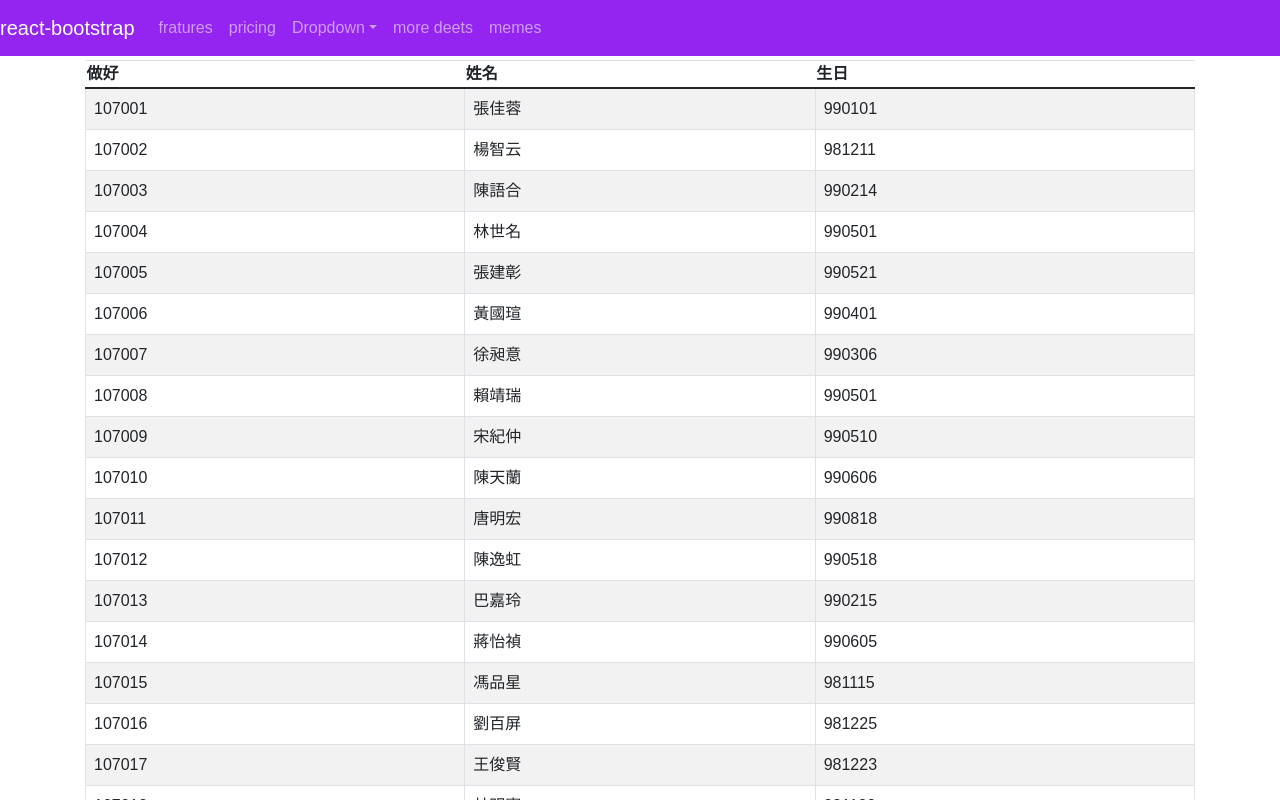
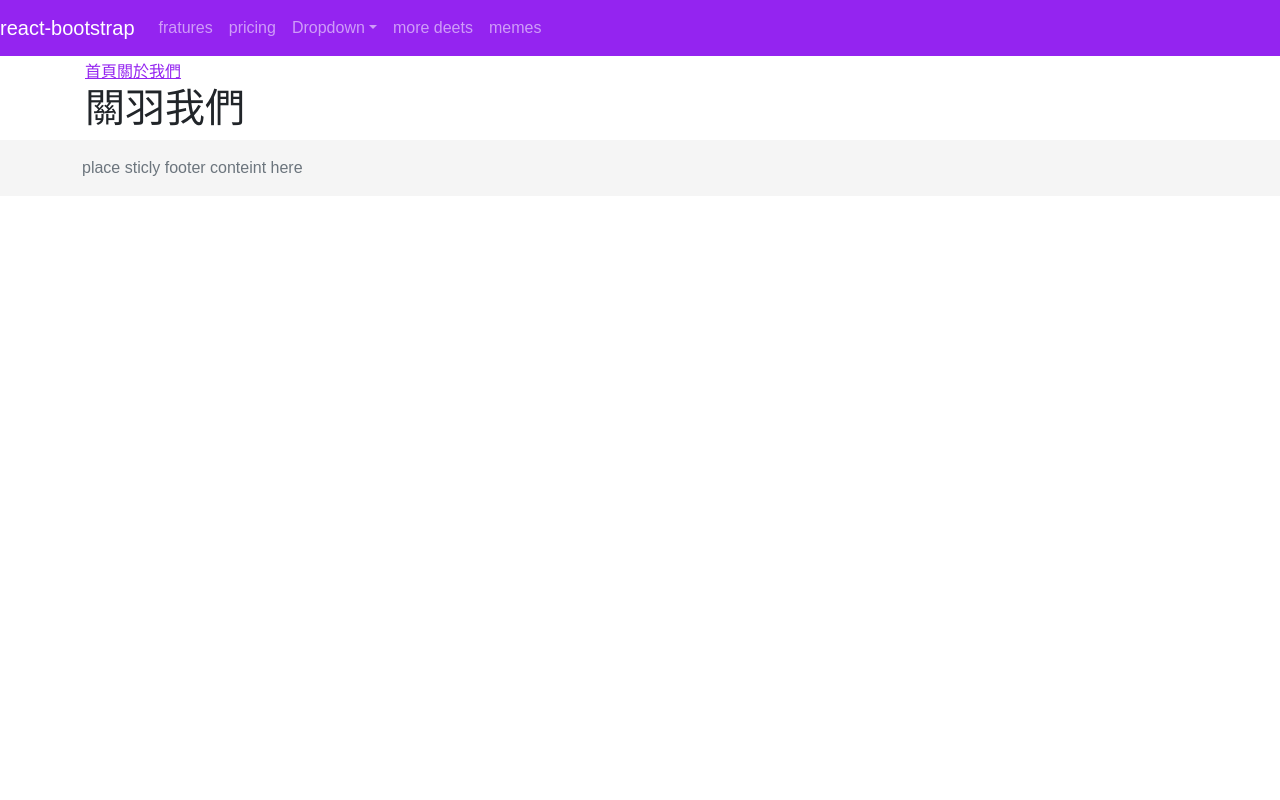
Before and after one commit to esw4soft/react_practice2, a React (Create React App) app: page /about in a window 1280 px wide. Shown: the top 800 px of the page. Built offline with nearby package versions, Linux system fonts and the light colour scheme.

Commit message:
react-route 基本範例

```diff
--- a/package.json
+++ b/package.json
@@ -24,6 +24,7 @@
     "react-datepicker": "^4.3.0",
     "react-dom": "^17.0.2",
     "react-icons": "^4.3.1",
+    "react-router-dom": "^6.0.2",
     "react-scripts": "4.0.3",
     "web-vitals": "^1.0.1"
   },
--- a/src/App.js
+++ b/src/App.js
@@ -1,62 +1,34 @@
-import React, { useState, useEffect, useRef } from 'react'
+import React from 'react'
+import { BrowserRouter as Router, Route, Link, Routes } from 'react-router-dom'
+
 import MyNavbar from './components/MyNavbar'
 import MyFooter from './components/MyFooter'
 import MainContent from './components/MainContent'
 
-import { data } from './data'
+import Home from './pages/Home'
+import About from './pages/About'
 
 function App() {
-  const [student, setStudent] = useState([])
-  const [isLoading, setIsLoading] = useState(false)
+  return (
+    // ROUTER 包 <></>
+    <Router>
+      <>
+        <MyNavbar />
+        <MainContent>
+          {/* navbar:Link */}
+          <Link to="/">首頁</Link>
+          <Link to="/about">關於我們</Link>
 
-  // componentDidMount
-  useEffect(() => {
-    // 開始仔入資料 先出現spinner
-    setIsLoading(true)
-
-    // 從伺服器得到資料 然後設定到student狀態
-    setStudent(data)
-
-    // 最後關起spinner 改呈現真正資料
-    setTimeout(() => {
-      setIsLoading(false)
-    }, 2000)
-  }, [])
-
-  const spinner = (
-    <>
-      <div className="spinner-grow text-success" role="status"></div>
-      <div className="spinner-grow text-danger" role="status"></div>
-      <div className="spinner-grow text-warning" role="status"></div>
-      <span className="sr-only">Loading...</span>
-    </>
-  )
-
-  const display = (
-    <table className="table table-bordered table-striped">
-      <thead className="thead-light">
-        <th>做好</th>
-        <th>姓名</th>
-        <th>生日</th>
-      </thead>
-      <tbody>
-        {student.map((v, i) => (
-          <tr key={i}>
-            <td>{v.id}</td>
-            <td>{v.name}</td>
-            <td>{v.birth}</td>
-          </tr>
-        ))}
-      </tbody>
-    </table>
-  )
-
-  return (
-    <>
-      <MyNavbar />
-      <MainContent>{isLoading ? spinner : display}</MainContent>
-      <MyFooter />
-    </>
+          {/* 以下為匹配路徑 路由列表:Switch>>Route */}
+          <Routes>
+            <Route path="/about" element={<About />} />
+            {/* exact: 精確路徑 , 如果沒寫exact可能會連到路徑有/的任何頁*/}
+            <Route exact path="/" element={<Home />} />
+          </Routes>
+        </MainContent>
+        <MyFooter />
+      </>
+    </Router>
   )
 }
 
--- /dev/null
+++ b/src/pages/About.js
@@ -0,0 +1,11 @@
+import React from 'react'
+
+function About(props) {
+  return (
+    <>
+      <h1>關羽我們</h1>
+    </>
+  )
+}
+
+export default About
--- /dev/null
+++ b/src/pages/Home.js
@@ -0,0 +1,11 @@
+import React from 'react'
+
+function Home(props) {
+  return (
+    <>
+      <h1>首頁</h1>
+    </>
+  )
+}
+
+export default Home
```
Also changed, not shown: src/pages/ProductBaby.js (added, +7 -0 lines), src/pages/ProductMen.js (added, +7 -0 lines), 2 other files (tests, documents, lock files or other folders).
